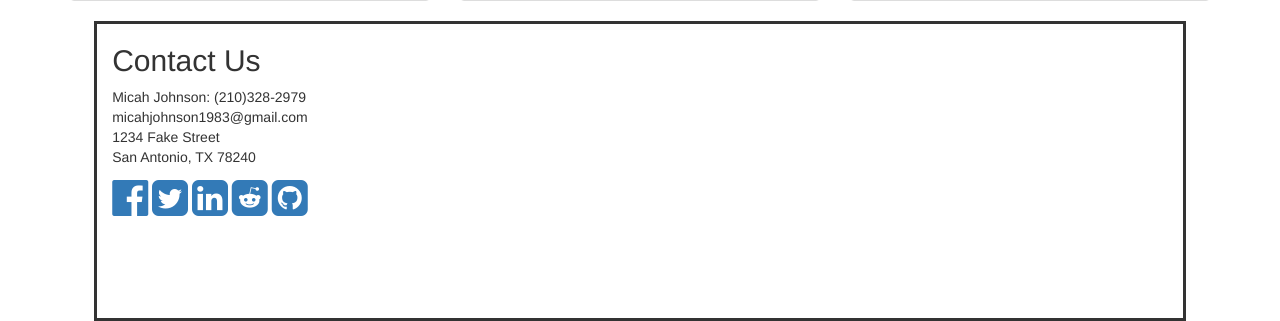
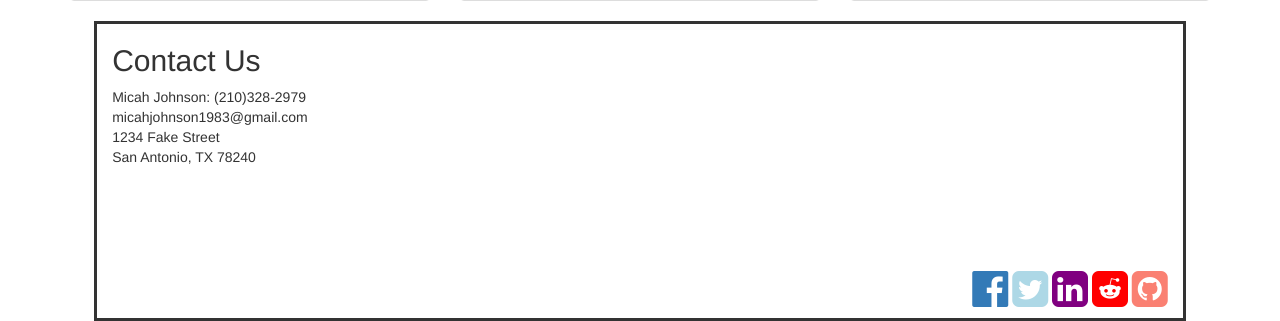
Before and after one commit to Micahsatx/Codeup-Web-Exercises, a PHP site: page /bootstrap.html in a window 1280 px wide. Shown: the part 903-1224 px from the top of the page. Run offline with PHP 8.4, Linux system fonts and the light colour scheme; some libraries are stand-ins or nearby versions.

Commit message:
styling hcanges for button colors, links to contact icons, and change button in the head

```diff
--- a/public/css/resume.css
+++ b/public/css/resume.css
@@ -16,3 +16,19 @@
     border: solid 3px;
     height:300px;
 }
+.socialmedia {
+    padding-top: 91px;
+    float: right;
+}
+#reddit{
+    color:red;
+}
+#twitter{
+    color: lightblue;
+    }
+#linkedin{
+    color: purple;
+}
+#github{
+    color: salmon;
+}
```
